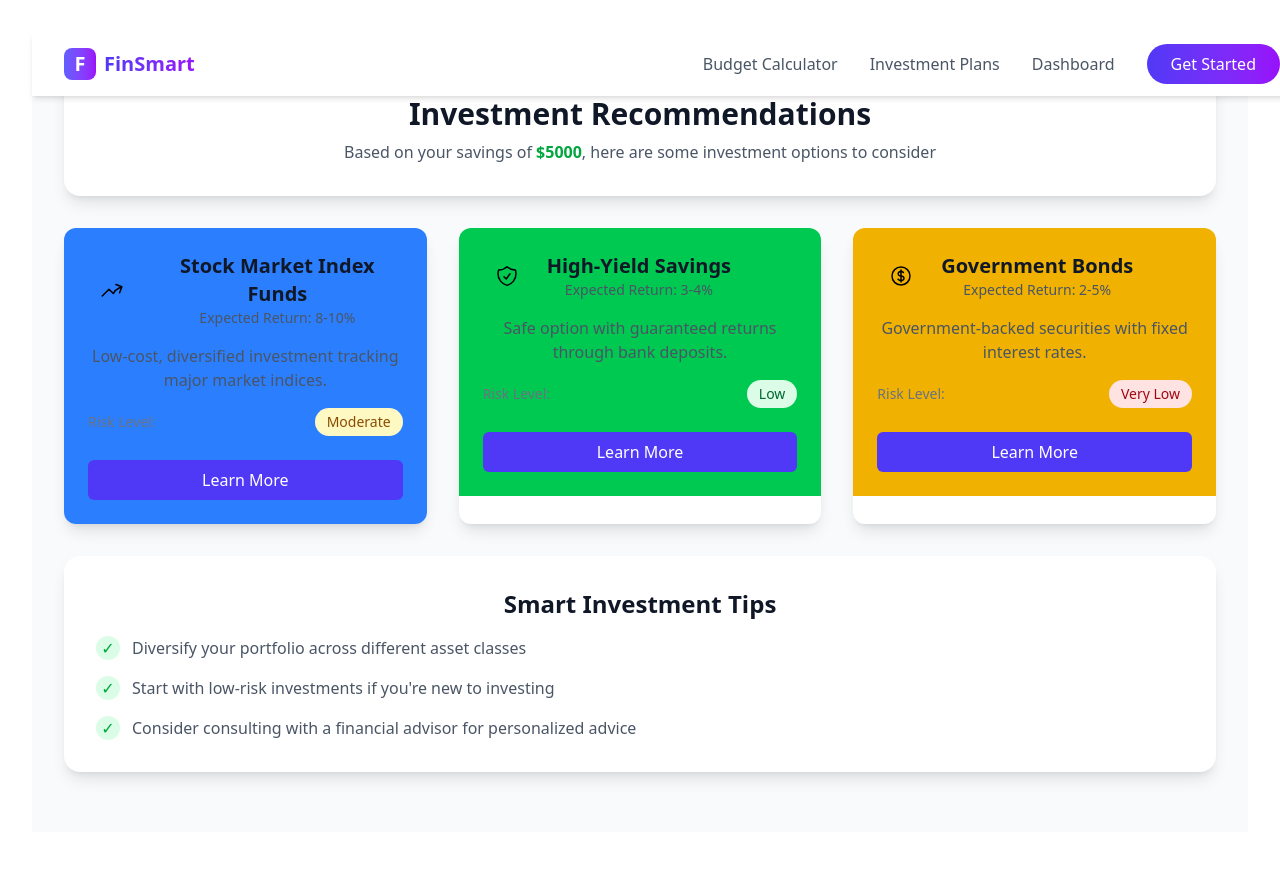
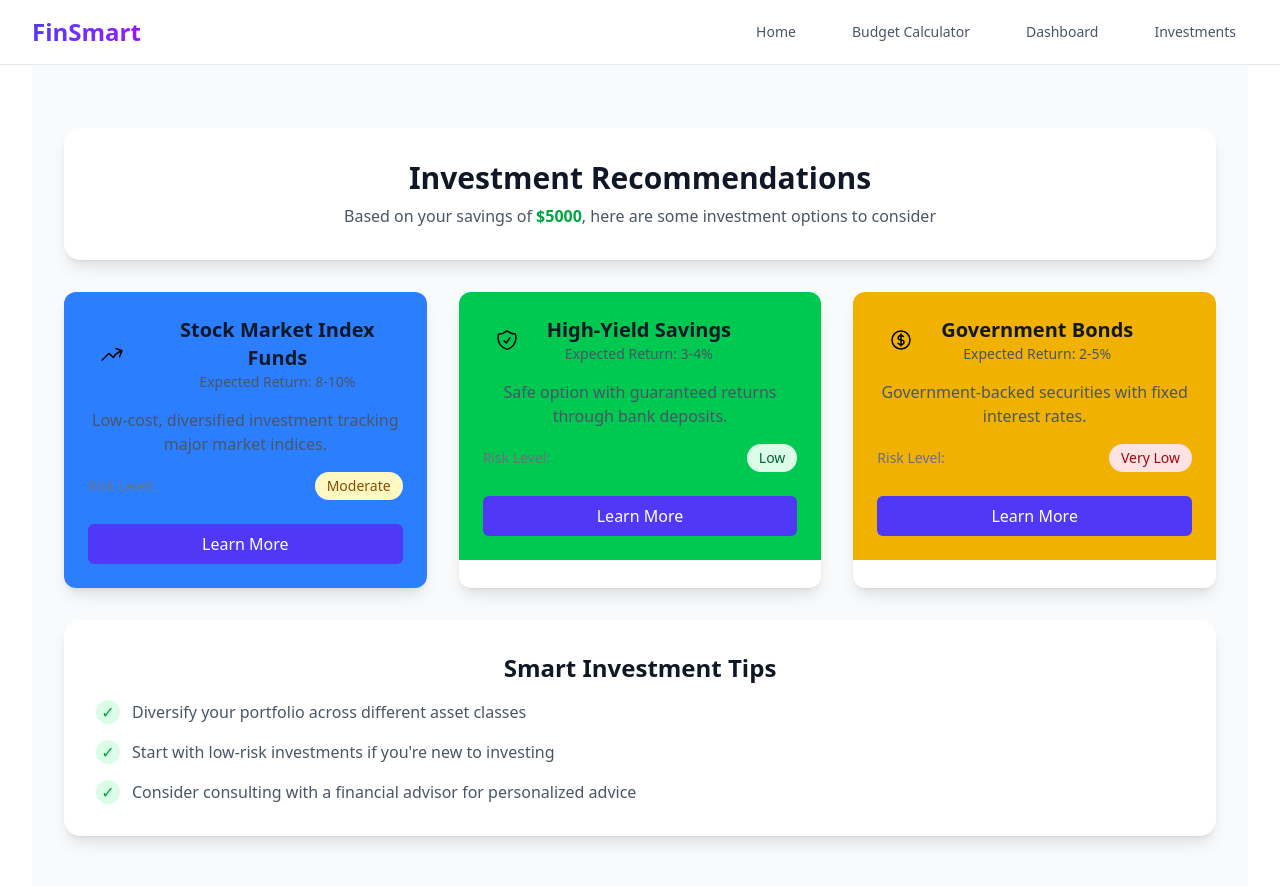
Before and after one commit to SankalpBadoni/FinSage, a React (Vite) app in the folder client/: page /investments in a window 1280 px wide. Shown: the top 886 px of the page. Before the commit the page ends 864 px from the top, so only its background shows below. Built offline with nearby package versions, Linux system fonts and the light colour scheme.

Commit message:
navbar issue fixed

```diff
--- a/client/src/App.jsx
+++ b/client/src/App.jsx
@@ -12,12 +12,14 @@ function App() {
     <Router>
       <div className="min-h-screen bg-gray-50">
         <Navbar />
+        <main className="w-full">
           <Routes>
             <Route path="/" element={<Home />} />
             <Route path="/budget" element={<BudgetCalculator />} />
             <Route path="/dashboard" element={<Dashboard />} />
             <Route path="/investments" element={<Investments />} />
           </Routes>
+        </main>
       </div>
     </Router>
   );
--- a/client/src/components/Navbar.jsx
+++ b/client/src/components/Navbar.jsx
@@ -1,41 +1,80 @@
+import { useState } from 'react';
 import { Link } from 'react-router-dom';
-import { motion } from 'framer-motion';
+import { Bars3Icon, XMarkIcon } from '@heroicons/react/24/outline';
 
 export default function Navbar() {
+  const [isOpen, setIsOpen] = useState(false);
+
+  const navItems = [
+    { name: 'Home', path: '/' },
+    { name: 'Budget Calculator', path: '/budget' },
+    { name: 'Dashboard', path: '/dashboard' },
+    { name: 'Investments', path: '/investments' },
+  ];
+
   return (
-    <nav className="bg-white shadow-md fixed w-full z-50">
+    <>
+      {/* Fixed navbar with higher z-index and white background */}
+      <div className="fixed top-0 left-0 right-0 z-50 bg-white/95 backdrop-blur-sm border-b border-gray-200">
         <div className="max-w-7xl mx-auto px-4 sm:px-6 lg:px-8">
           <div className="flex justify-between items-center h-16">
-          <Link to="/" className="flex items-center space-x-2">
-            <motion.div
-              initial={{ rotate: -180, scale: 0 }}
-              animate={{ rotate: 0, scale: 1 }}
-              transition={{ duration: 0.5 }}
-              className="w-8 h-8 bg-gradient-to-r from-indigo-500 to-purple-600 rounded-lg flex items-center justify-center"
-            >
-              <span className="text-white font-bold text-xl">F</span>
-            </motion.div>
-            <span className="text-xl font-bold bg-gradient-to-r from-indigo-600 to-purple-600 bg-clip-text text-transparent">
+            {/* Logo */}
+            <Link to="/" className="flex items-center">
+              <span className="text-2xl font-bold bg-gradient-to-r from-indigo-600 to-purple-600 bg-clip-text text-transparent">
                 FinSmart
               </span>
             </Link>
 
-          <div className="hidden md:flex items-center space-x-8">
-            <Link to="/budget" className="text-gray-600 hover:text-indigo-600 transition-colors">
-              Budget Calculator
+            {/* Desktop Navigation */}
+            <nav className="hidden md:flex space-x-8">
+              {navItems.map((item) => (
+                <Link
+                  key={item.name}
+                  to={item.path}
+                  className="text-gray-600 hover:text-indigo-600 px-3 py-2 rounded-md text-sm font-medium transition-colors"
+                >
+                  {item.name}
                 </Link>
-            <Link to="/investments" className="text-gray-600 hover:text-indigo-600 transition-colors">
-              Investment Plans
-            </Link>
-            <Link to="/dashboard" className="text-gray-600 hover:text-indigo-600 transition-colors">
-              Dashboard
-            </Link>
-            <button className="bg-gradient-to-r from-indigo-600 to-purple-600 text-white px-6 py-2 rounded-full hover:opacity-90 transition-opacity">
-              Get Started
+              ))}
+            </nav>
+
+            {/* Mobile menu button */}
+            <div className="md:hidden">
+              <button
+                onClick={() => setIsOpen(!isOpen)}
+                className="inline-flex items-center justify-center p-2 rounded-md text-gray-600 hover:text-gray-900 hover:bg-gray-100 focus:outline-none focus:ring-2 focus:ring-inset focus:ring-indigo-500"
+              >
+                <span className="sr-only">Open main menu</span>
+                {isOpen ? (
+                  <XMarkIcon className="block h-6 w-6" />
+                ) : (
+                  <Bars3Icon className="block h-6 w-6" />
+                )}
               </button>
             </div>
           </div>
         </div>
-    </nav>
+
+        {/* Mobile Navigation */}
+        {isOpen && (
+          <div className="md:hidden bg-white border-t border-gray-200">
+            <div className="px-2 pt-2 pb-3 space-y-1 sm:px-3">
+              {navItems.map((item) => (
+                <Link
+                  key={item.name}
+                  to={item.path}
+                  className="text-gray-600 hover:text-indigo-600 block px-3 py-2 rounded-md text-base font-medium"
+                  onClick={() => setIsOpen(false)}
+                >
+                  {item.name}
+                </Link>
+              ))}
+            </div>
+          </div>
+        )}
+      </div>
+      {/* Spacer div to prevent content from hiding behind fixed navbar */}
+      <div className="h-16"></div>
+    </>
   );
 }
```
Lines whose indentation alone changed are shown as unchanged.
